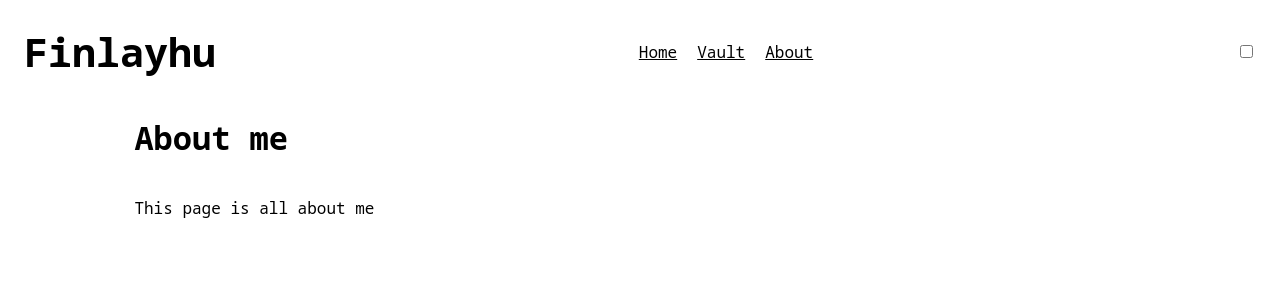
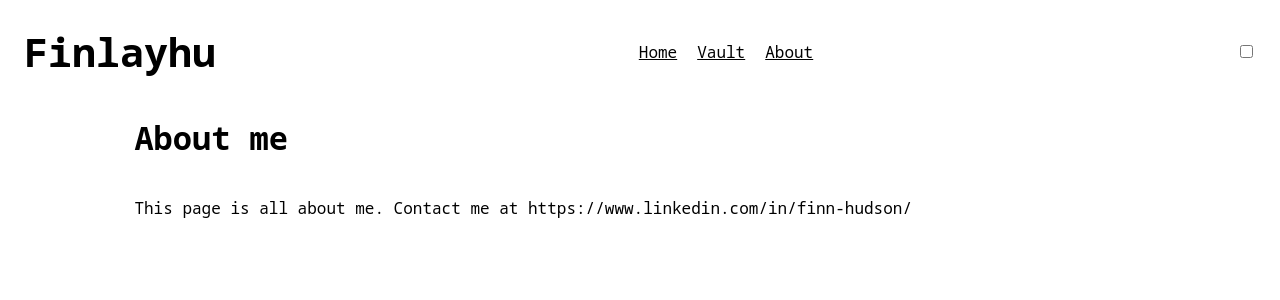
Before and after one commit to HudsonFinn/finlayhu, a React (Vite) app: page /about in a window 1280 px wide. Shown: the top 300 px of the page. Built offline with nearby package versions, Linux system fonts and the light colour scheme.

Commit message:
Add contact me link

```diff
--- a/src/pages/AboutPage.tsx
+++ b/src/pages/AboutPage.tsx
@@ -4,7 +4,10 @@ function AboutPage() {
 	return (
 		<div className="page">
 			<h1>About me</h1>
-			<p>This page is all about me</p>
+			<p>
+				This page is all about me. Contact me at
+				https://www.linkedin.com/in/finn-hudson/
+			</p>
 		</div>
 	);
 }
```
